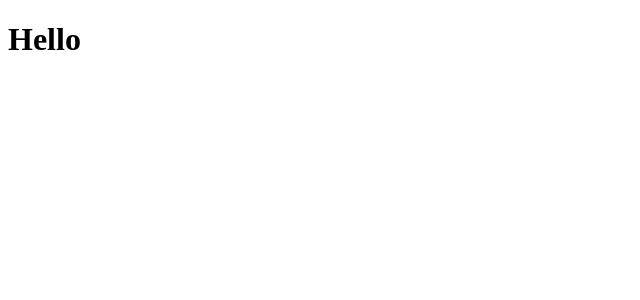
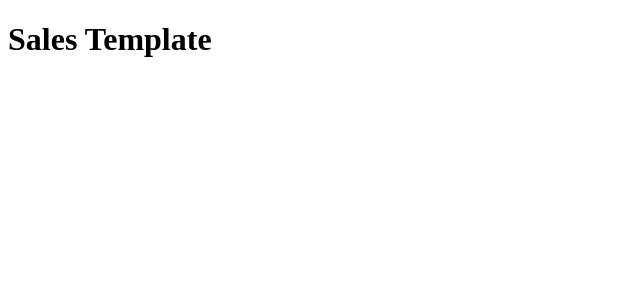
Before and after one commit to Gabrielg2d2/sales, a React (Create React App) app: page / in a window 1280 px wide. Shown: the top 300 px of the page, without its empty margins (0-640 px from the left). Built offline with nearby package versions, Linux system fonts and the light colour scheme.

Commit message:
chore: config folder structure and base-url

```diff
--- a/src/App.tsx
+++ b/src/App.tsx
@@ -1,7 +1,9 @@
+import { SalesPage } from "pages";
+
 export function App() {
   return (
     <div>
-      <h1>Hello</h1>
+      <SalesPage />
     </div>
   );
 }
--- /dev/null
+++ b/src/global/functions/index.ts
@@ -0,0 +1 @@
+export const test = "";
--- /dev/null
+++ b/src/global/styles/theme/index.ts
@@ -0,0 +1 @@
+export const test = "";
--- /dev/null
+++ b/src/pages/Sales/index.tsx
@@ -0,0 +1,5 @@
+import { SalesTemplate } from "templates/Sales";
+
+export function SalesPage() {
+  return <SalesTemplate />;
+}
--- /dev/null
+++ b/src/pages/index.ts
@@ -0,0 +1 @@
+export * from "./Sales";
--- /dev/null
+++ b/src/templates/Sales/index.tsx
@@ -0,0 +1,7 @@
+export function SalesTemplate() {
+  return (
+    <div>
+      <h1>Sales Template</h1>
+    </div>
+  );
+}
--- /dev/null
+++ b/src/templates/index.ts
@@ -0,0 +1 @@
+export * from "./Sales";
```
Also changed, not shown: tsconfig.json (+5 -9 lines).
